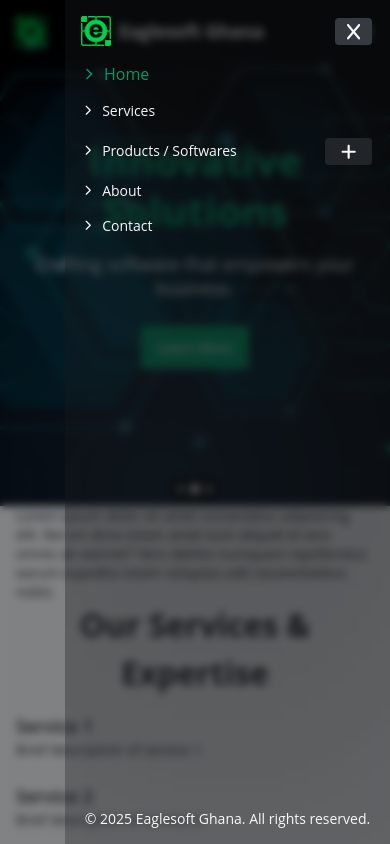
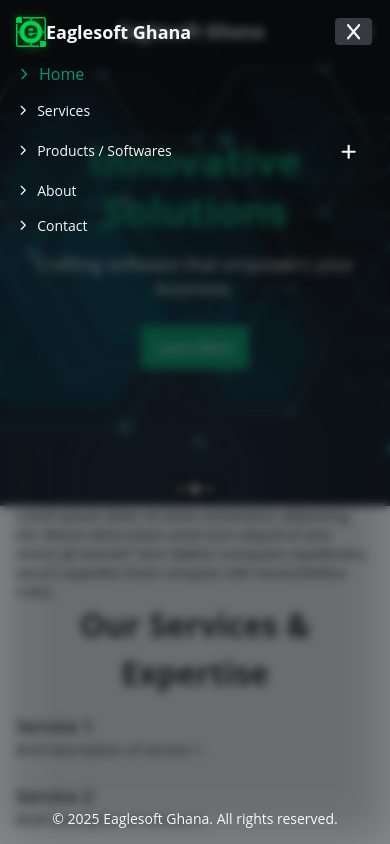
Before and after one commit to eaglesoftghana/eaglesoftghana.github.io, a Nuxt app: page / in a window 390 px wide. Both pictures are taken after a click on the button 355 px from the left and 31 px from the top of the page. Shown: the top 844 px of the page. Built offline with nearby package versions, Linux system fonts and the light colour scheme.

Commit message:
added dark bg to the side menu on mobile view, light theme

```diff
--- a/app/components/AppHeader.vue
+++ b/app/components/AppHeader.vue
@@ -206,7 +206,11 @@
       class="backdrop fixed right-0 left-0 bottom-0 top-0 z-index-110 h-100 w-100 lg:d-none">
       <div class="mobile-menu bg-bod h-100 relative p-4 overflow-y-auto">
         <div class="flex justify-between">
-          <img src="/eaglesoft.webp" alt="" class="logo-image" />
+          <nuxt-link to="/" class="logo__brand">
+            <img src="/eaglesoft.webp" alt="Logo" class="logo-image" />
+            <span class="logo__brand-text text-lg">eaglesoft Ghana</span>
+          </nuxt-link>
+          <!-- <img src="/eaglesoft.webp" alt="" class="logo-image" /> -->
           <button type="button" title="Close Menu | Exit" class="button px-3 py-1 bg-gray-800"
             @click="isMobileMenuActive = false">
             <FontAwesomeIcon :icon="faX" class="text-success" size="lg" />
@@ -234,9 +238,9 @@
                 <FontAwesomeIcon :icon="faChevronRight" fixed-width class="mr-2" size="xs" />
                 Products / Softwares
               </nuxt-link>
-              <button class="button py-1 no-outline mb-2 bg-gray-900"
-                @click="showMobileMenuDropdown = !showMobileMenuDropdown">
-                <FontAwesomeIcon :icon="showMobileMenuDropdown || mobileMenuLinkActive() ? faMinus : faPlus" size="lg" />
+              <button class="button py-1 no-outline mb-2" @click="showMobileMenuDropdown = !showMobileMenuDropdown">
+                <FontAwesomeIcon :icon="showMobileMenuDropdown || mobileMenuLinkActive() ? faMinus : faPlus"
+                  size="lg" />
               </button>
             </div>
             <Transition name="fade" mode="out-in">
@@ -346,9 +350,9 @@
 <style>
 .mobile-menu {
   width: 100%;
-  max-width: 325px;
-  -webkit-backdrop-filter: blur(225px);
-  backdrop-filter: blur(225px);
+  max-width: 425px;
+  -webkit-backdrop-filter: blur(25px);
+  backdrop-filter: blur(25px);
   background-color: rgba(33, 37, 41, 0.25);
 
   & * {
@@ -371,9 +375,9 @@
 }
 
 .backdrop {
-  background-color: rgba(0, 0, 0, 0.45);
-  -webkit-backdrop-filter: blur(4px);
-  backdrop-filter: blur(4px);
+  background-color: rgba(0, 0, 0, 0.25);
+  -webkit-backdrop-filter: blur(5px);
+  backdrop-filter: blur(5px);
   transition: all 0.3s ease;
   display: flex;
   justify-content: end;
```
